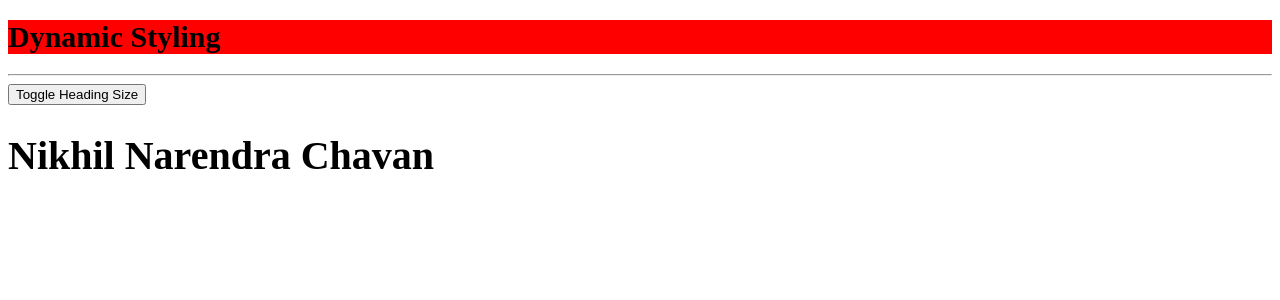
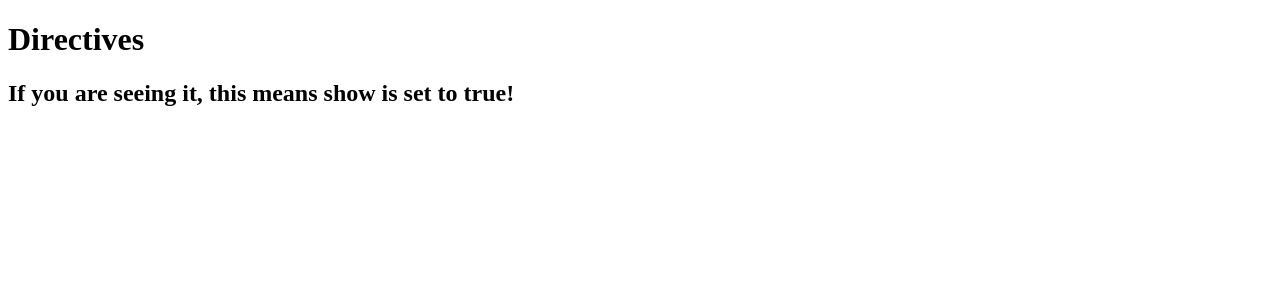
Before and after one commit to chavannikhil802/angular-19-tutorial, an Angular app: page / in a window 1280 px wide. Shown: the top 300 px of the page. Built offline with nearby package versions, Linux system fonts and the light colour scheme.

Commit message:
Completed Chapter 27 - Directives

```diff
--- a/src/app/app.component.html
+++ b/src/app/app.component.html
@@ -1,5 +1,9 @@
+<!-- CHAPTER 27 -->
+<app-chp-27></app-chp-27>
+<!-- END OF CHAPTER 27  -->
+
 <!-- CHAPTER 26 -->
-<app-chp-26></app-chp-26>
+<!-- <app-chp-26></app-chp-26> -->
 <!-- END OF CHAPTER 26  -->
 
 <!-- CHAPTER 25 -->
--- a/src/app/app.component.ts
+++ b/src/app/app.component.ts
@@ -18,7 +18,8 @@ import { Component } from '@angular/core';
 // import { Chp23Component } from './chapters/chp-23/chp-23.component';
 // import { Chp24Component } from './chapters/chp-24/chp-24.component';
 // import { Chp25Component } from './chapters/chp-25/chp-25.component';
-import { Chp26Component } from './chapters/chp-26/chp-26.component';
+// import { Chp26Component } from './chapters/chp-26/chp-26.component';
+import { Chp27Component } from './chapters/chp-27/chp-27.component';
 
 @Component({
   selector: 'app-root',
@@ -43,7 +44,8 @@ import { Chp26Component } from './chapters/chp-26/chp-26.component';
     // Chp23Component
     // Chp24Component
     // Chp25Component
-    Chp26Component
+    // Chp26Component
+    Chp27Component
   ],
   templateUrl: './app.component.html',
   styleUrl: './app.component.css'
--- /dev/null
+++ b/src/app/chapters/chp-27/chp-27.component.html
@@ -0,0 +1,3 @@
+<h1>Directives</h1>
+
+<h2 *ngIf="show == true">If you are seeing it, this means show is set to true!</h2>
--- /dev/null
+++ b/src/app/chapters/chp-27/chp-27.component.ts
@@ -0,0 +1,14 @@
+import { NgIf } from '@angular/common';
+import { Component } from '@angular/core';
+
+@Component({
+  selector: 'app-chp-27',
+  imports: [
+    NgIf
+  ],
+  templateUrl: './chp-27.component.html',
+  styleUrl: './chp-27.component.css'
+})
+export class Chp27Component {
+  show: boolean = true;
+}
```
Also changed, not shown: src/app/chapters/chp-27/chp-27.component.css (added), 1 other file (tests, documents, lock files or other folders).
